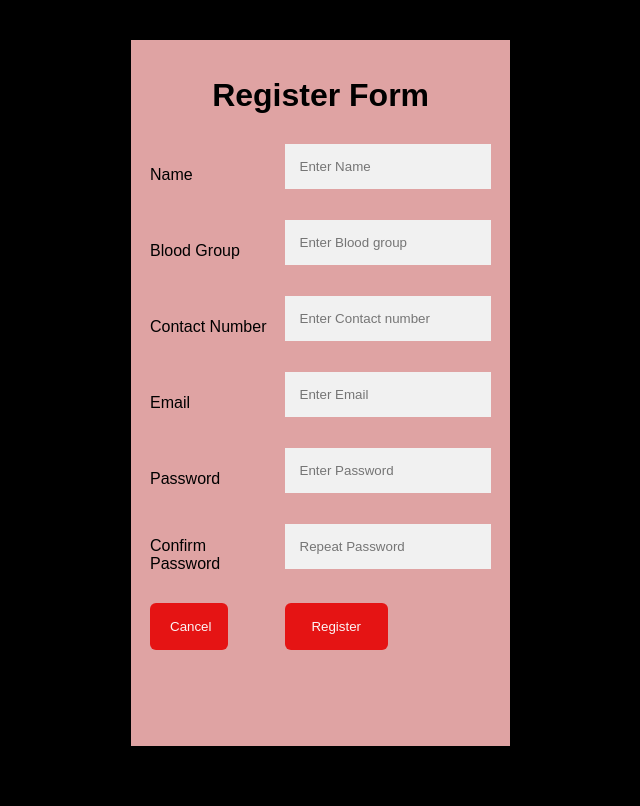
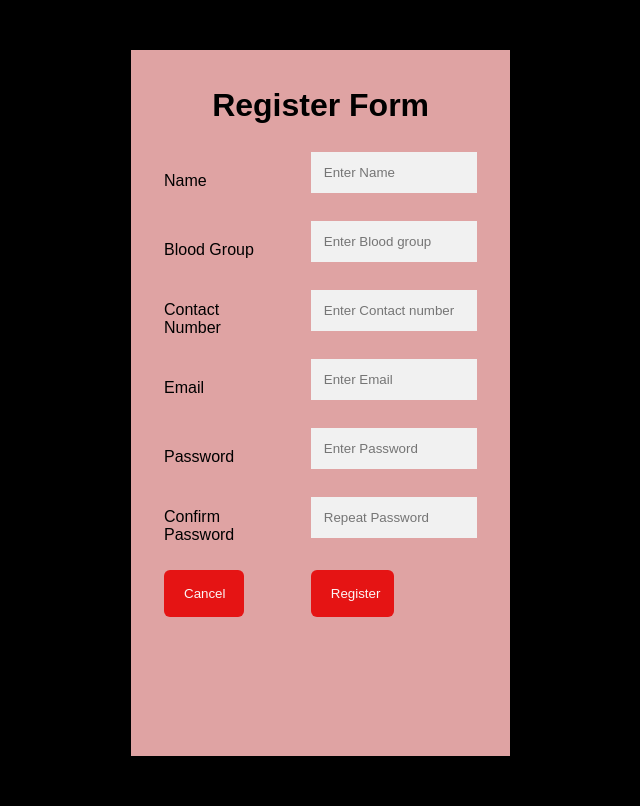
Before and after one commit to isuri9734/BloodBankSystem, a PHP site: page /Registration.html in a window 1280 px wide. Shown: the whole page, without its empty margins (377-1017 px from the left). Before the commit the page ends 746 px from the top, so only its background shows below. Run offline with PHP 8.4, Linux system fonts and the light colour scheme.

Commit message:
chnge css

```diff
--- a/Registration.html
+++ b/Registration.html
@@ -13,7 +13,7 @@
 
           <h1>Register Form</h1>
 
-          <table>
+          <table align="center">
             <tr>
                 <td>
                     Name
@@ -79,7 +79,7 @@
 
             <tr>
                 <td>
-                    <button type="reset" class="resetbtn">Cancel</button>
+                    <button  type="reset" class="resetbtn">Cancel</button>
                 </td>
 
                 <td>
--- a/css/regstylesheet.css
+++ b/css/regstylesheet.css
@@ -3,6 +3,11 @@ body {
     background-color: black;
 
   }
+
+h1{
+  text-align: center;
+}
+
 
   * {
     box-sizing: border-box;
@@ -14,7 +19,7 @@ body {
     background-color: rgb(223, 163, 163);
     width: 30%;
     height: 90%;
-   margin: 40px 500px ;
+   margin: 50px 500px ;
 
 
   }
@@ -22,17 +27,23 @@ body {
   /* Full-width input fields */
   input[type=text], input[type=password] {
     width:100%;
-    padding: 15px;
-    margin: 5px 0 22px 0;
+    padding: 13px;
+    margin: 4px 0 22px 0;
     display: inline-block;
     border: none;
     background: #f1f1f1;
+
   }
 
   input[type=text]:focus, input[type=password]:focus {
     background-color: #ddd;
     outline: none;
   }
+
+  td
+{
+    padding:0 15px;
+}
 
 
   /* Set a style for the submit button */
@@ -46,6 +57,7 @@ body {
     width:50%;
     opacity: 0.9;
     border-radius: 6px;
+
   }
 
   .resetbtn {
@@ -55,7 +67,7 @@ body {
     margin: 8px 0;
     border: none;
     cursor: pointer;
-    width:60%;
+    width:70%;
     opacity: 0.9;
     border-radius: 6px;
   }
```
